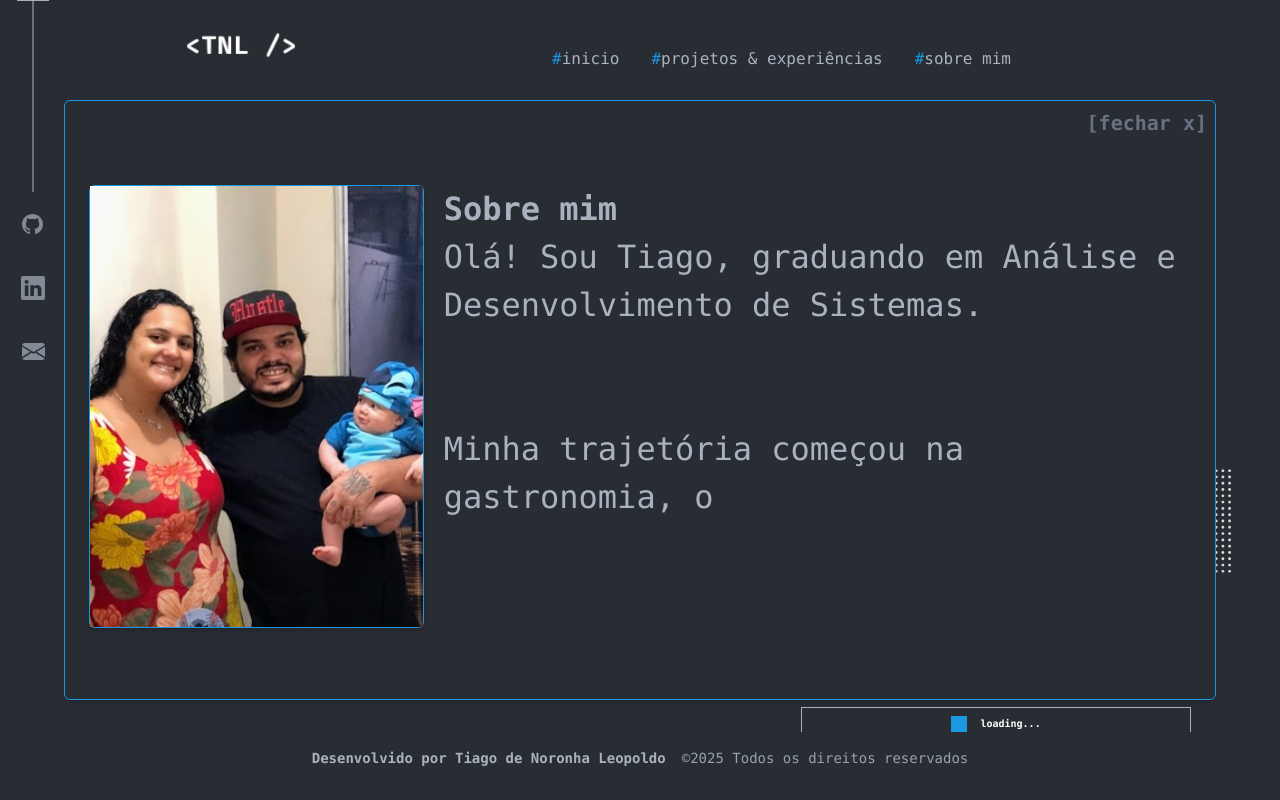
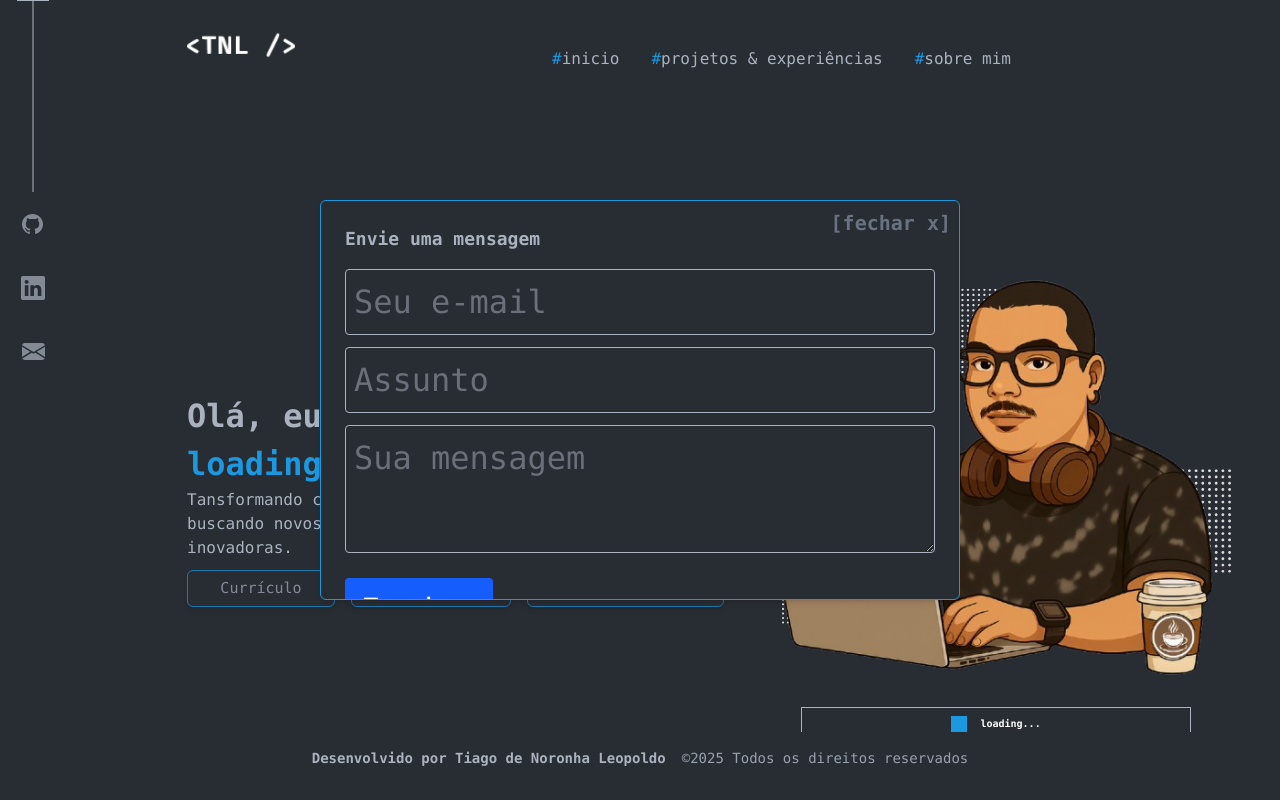
Before and after one commit to TiagoLeopoldo/portfolio2.0, a React (Vite) app: page / in a window 1280 px wide. Both pictures are taken after a click on the button "Mande uma mensagem". Built offline with nearby package versions, Linux system fonts and the light colour scheme; no server answers.

Commit message:
Atualizações no projeto

```diff
--- a/src/components/atoms/home/ProfileIntro/AboutMe.jsx
+++ b/src/components/atoms/home/ProfileIntro/AboutMe.jsx
@@ -27,7 +27,7 @@ Obrigado por visitar meu portfólio.
       if (aboutRef.current < textAboutMe.length) {
         setAbout((prev) => prev + textAboutMe.charAt(aboutRef.current));
         aboutRef.current++;
-        timeoutRef.current = setTimeout(writeAbout, 25);
+        timeoutRef.current = setTimeout(writeAbout, 15);
       }
     };
 
--- a/src/components/atoms/home/ProfileIntro/Greeting.jsx
+++ b/src/components/atoms/home/ProfileIntro/Greeting.jsx
@@ -6,7 +6,7 @@ import "@/App.css";
 
 const Greeting = () => {
   const [portfolio, setPortfolio] = useState(null);
-  const [isOpen, setIsOpen] = useState(false);
+  const [isOpenForm, setIsOpenForm] = useState(false);
 
   // Texto que será exibido com efeito de digitação
   const [texto, setTexto] = useState("");
@@ -70,10 +70,10 @@ const Greeting = () => {
             <img src={Wtsp} alt="" className="w-[1.3rem]" />
           </a>
 
-          <ModalForm isOpen={isOpen} setIsOpen={setIsOpen} />
+          <ModalForm isOpenForm={isOpenForm} setIsOpenForm={setIsOpenForm} />
 
           <button
-            onClick={() => setIsOpen(true)}
+            onClick={() => setIsOpenForm(true)}
             className="hidden lg:flex items-center justify-center max-w-full h-[2.3125rem] border border-solid border-[#1B98E0] rounded-md shadow-md text-center text-[0.9375rem] font-medium font-bold p-[0.5rem_1rem_0.5rem_1rem] opacity-70 mt-[0.625rem] transition-all duration-300 hover:shadow-lg active:scale-[0.8] gap-x-[0.5rem] whitespace-nowrap"
           >
             Mande uma mensagem
--- a/src/components/atoms/home/ProfileIntro/ModalForm.jsx
+++ b/src/components/atoms/home/ProfileIntro/ModalForm.jsx
@@ -1,71 +1,43 @@
-import { useState, useRef, useEffect } from "react";
-import family from "@assets/profile/AboutMe/family.jpg";
-
-const AboutMe = ({ isOpen, setIsOpen }) => {
-  const [about, setAbout] = useState("");
-  const textAboutMe = `  Olá! Sou Tiago, graduando em Análise e Desenvolvimento de Sistemas.
-
-
-Minha trajetória começou na gastronomia, onde atuei por 10 anos e desenvolvi habilidades como organização, resiliência e trabalho em equipe. Com o tempo, decidi seguir um novo caminho — um que me desafiasse mais intelectualmente e me permitisse estar mais presente com minha família (nós na foto ao lado), que é minha base.
-
-Escolhi a tecnologia por acreditar no seu poder de transformação. Me especializei em desenvolvimento Front-end com foco em React, JavaScript e Tailwind CSS. Estou estudando TypeScript e sigo explorando novas possibilidades dentro da área.
-
-Este portfólio foi criado como ponto de partida. Aqui mostro não só minhas habilidades técnicas, mas também meu comprometimento, minha evolução e meu estilo de resolver problemas. Busco minha primeira oportunidade profissional, e cada linha de código que você verá aqui carrega esse propósito — abrir portas para contribuir, aprender e crescer.
-
-Se quiser trocar ideias ou se conectar, será um prazer.
-
-Obrigado por visitar meu portfólio.
-`;
-  const aboutRef = useRef(0);
-  const timeoutRef = useRef(null);
-
-  useEffect(() => {
-    if (!isOpen) return;
-
-
-    const writeAbout = () => {
-      if (aboutRef.current < textAboutMe.length) {
-        setAbout((prev) => prev + textAboutMe.charAt(aboutRef.current));
-        aboutRef.current++;
-        timeoutRef.current = setTimeout(writeAbout, 25);
-      }
-    };
-
-    writeAbout();
-
-    return () => clearTimeout(timeoutRef.current);
-  }, [isOpen, textAboutMe]);
-
-  if (!isOpen) return null;
+const ModalForm = ({ isOpenForm, setIsOpenForm }) => {
+  if (!isOpenForm) return null;
 
   return (
     <div className="fixed inset-0 z-50 flex items-center justify-center bg-transparent animate-fadeInModal">
-      <div className="bg-[#282C33] border border-solid border-[#1B98E0] rounded-md shadow-md rounded-lg shadow-lg p-6 w-[90%] h-[75%] relative overflow-hidden">
+      <div className="bg-[#282C33] border border-solid border-[#1B98E0] rounded-md shadow-md rounded-lg shadow-lg p-6 w-[50%] h-[50%] relative overflow-hidden">
         <button
-          onClick={() => setIsOpen(false)}
+          onClick={() => setIsOpenForm(false)}
           className="absolute top-2 right-2 text-gray-500 hover:text-red-500 text-xl font-bold"
           aria-label="Fechar modal"
         >
           [fechar x]
         </button>
-        <section className="flex mt-15 gap-5">
-          <div className="border border-solid border-[#1B98E0] rounded-md shadow-md rounded-lg shadow-lg h-[90%]">
-            <img
-              src={family}
-              alt="Família"
-              className="w-full h-full object-cover"
-            />
-          </div>
-          <div className="w-[75%]">
-            <h1 className="text-[#ABB2BF] text-[2rem] font-semibold">
-              Sobre mim
-            </h1>
-            <span className="whitespace-pre-line">{about}</span>
-          </div>
-        </section>
+
+        <h2 className="text-lg font-semibold mb-4">Envie uma mensagem</h2>
+        <form>
+          <input
+            type="email"
+            placeholder="Seu e-mail"
+            className="mb-3 w-full p-2 border rounded"
+          />
+          <input
+            type="text"
+            placeholder="Assunto"
+            className="mb-3 w-full p-2 border rounded"
+          />
+          <textarea
+            placeholder="Sua mensagem"
+            className="mb-3 w-full p-2 border rounded h-32 resize-y max-h-[calc(50vh-6rem)] overflow-y-auto"
+          />
+          <button
+            type="submit"
+            className="bg-blue-600 text-white px-4 py-2 rounded hover:bg-blue-700 transition"
+          >
+            Enviar
+          </button>
+        </form>
       </div>
     </div>
   );
-}
+};
 
-export default AboutMe;
+export default ModalForm;
```
